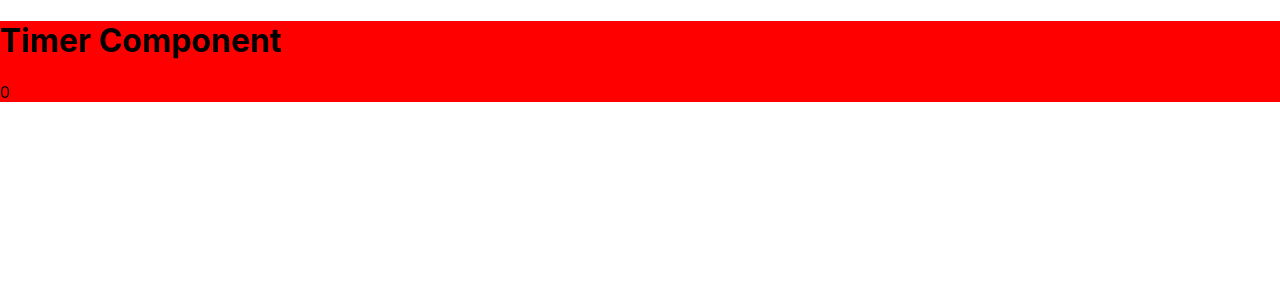
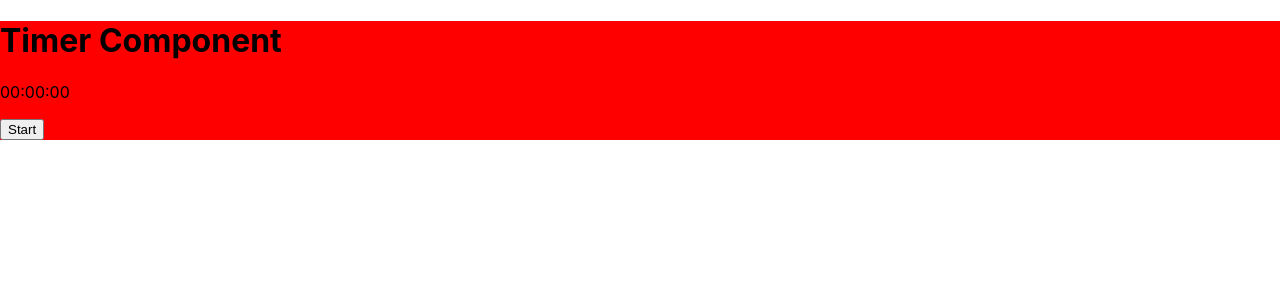
Before and after one commit to cturgeon/practice-time, a React (Create React App) app: page / in a window 1280 px wide. Shown: the top 300 px of the page. Built offline with nearby package versions, Linux system fonts and the light colour scheme.

Commit message:
add: button

```diff
--- a/src/components/Timer.js
+++ b/src/components/Timer.js
@@ -1,13 +1,24 @@
-import { useState } from "react";
+import { useState, useEffect } from "react";
 import classes from "./Timer.module.css";
 
+// while click pause
+// just do minutes as editable
+
 export default function TimerComponent(props) {
-  const [timer, setTimer] = useState(0);
+  const [timer, setTimer] = useState("00:00:00");
+  const [seconds, setSeconds] = useState(0);
+  useEffect(() => {}, []);
+
+  const timerHandler = () => {
+    //
+  };
+
   return (
     <>
       <div className={classes.timer}>
         <h1>Timer Component</h1>
         <p>{timer}</p>
+        <button onClick={timerHandler}>Start</button>
       </div>
     </>
   );
```
